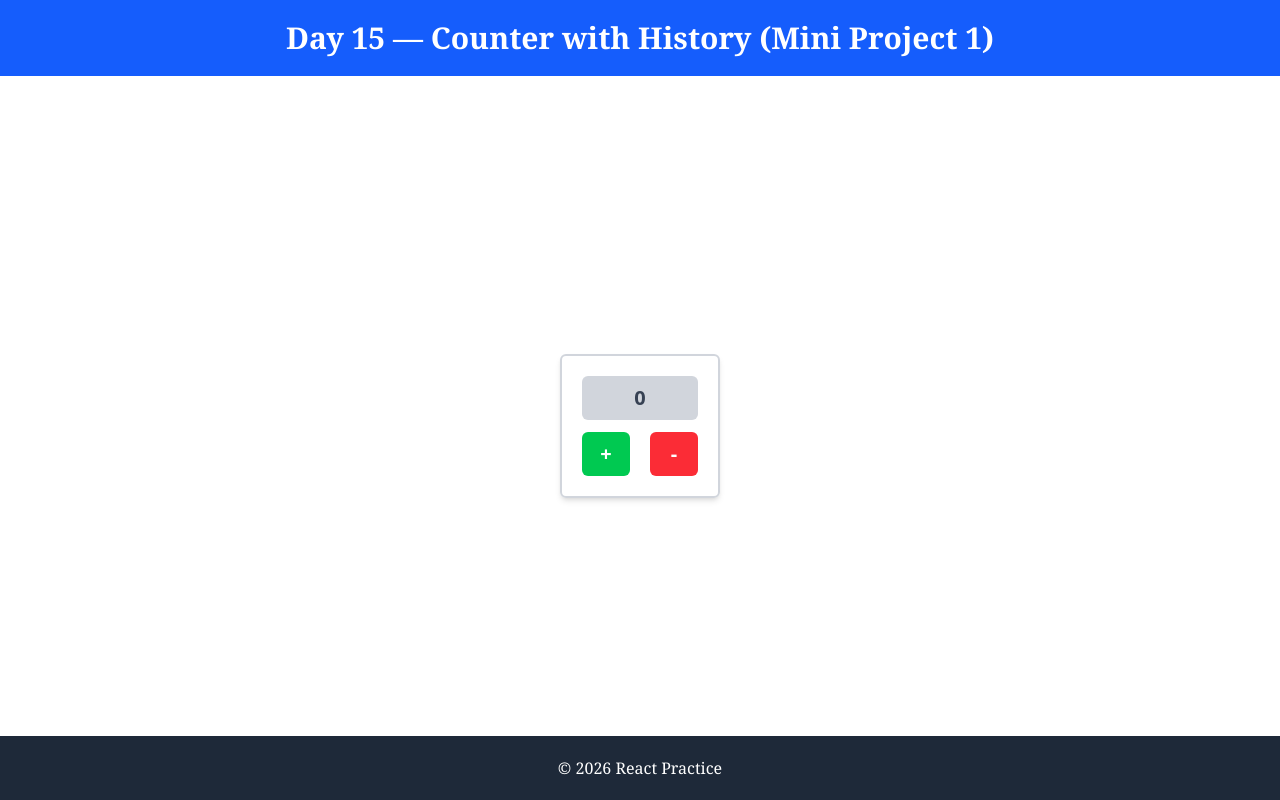
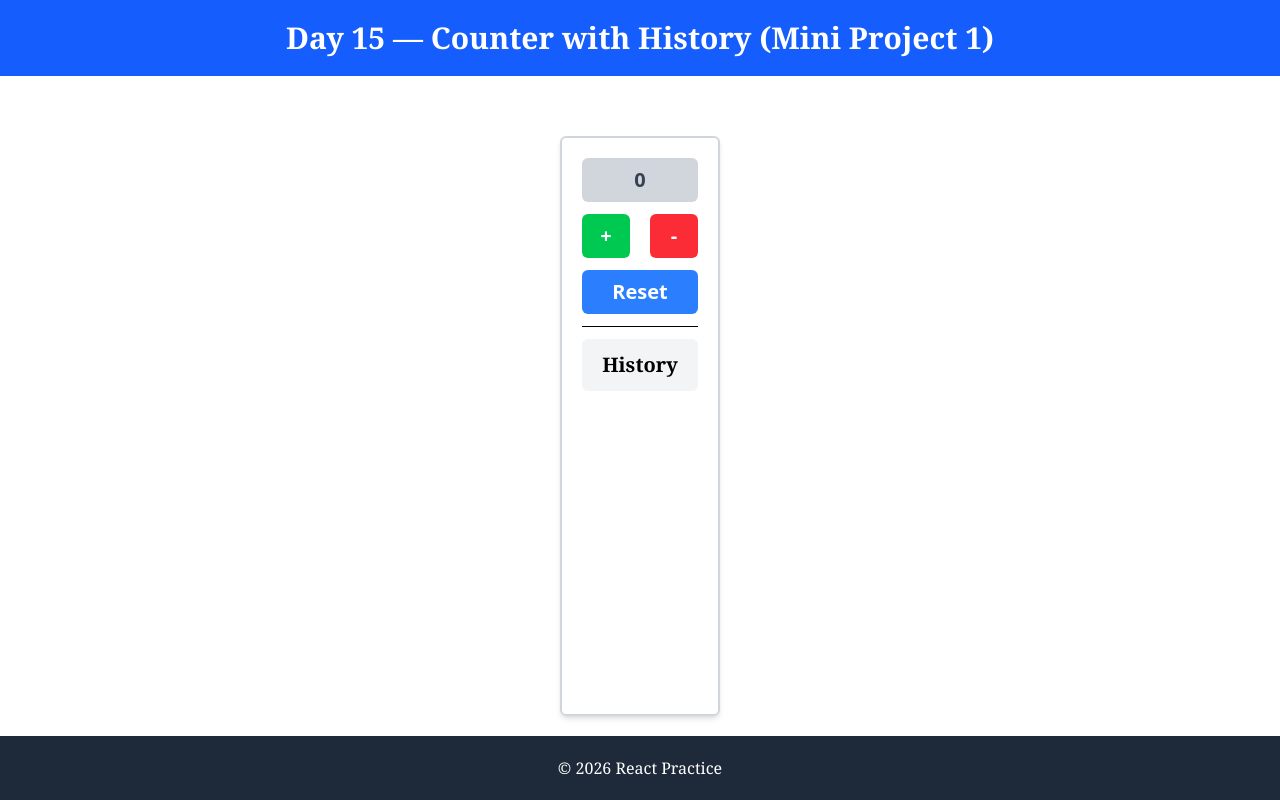
Before and after one commit to JekenMaharjan/react-fundamentals, a React (Vite) app in the folder client/: page /15-counter-with-history in a window 1280 px wide. Built offline with nearby package versions, Linux system fonts and the light colour scheme.

Commit message:
Day 15: Counter app with history complete (Mini Project 1)

```diff
--- a/client/src/pages/15-counter-with-history/App.jsx
+++ b/client/src/pages/15-counter-with-history/App.jsx
@@ -13,7 +13,7 @@
             </header>
 
             {/* MAIN CONTENT */}
-            <main className="flex-1 flex w-full p-5 justify-center items-center">
+            <main className="flex-1 flex w-full p-5 justify-center">
                 <Counter />
             </main>
 
--- a/client/src/pages/15-counter-with-history/Counter.jsx
+++ b/client/src/pages/15-counter-with-history/Counter.jsx
@@ -1,7 +1,14 @@
 import { useState } from "react";
+import History from "./History";
 
 const Counter = () => {
     const [count, setCount] = useState(0);
+    const [history, setHistory] = useState([]);
+
+    const updateCount = (newValue) => {
+        setCount(newValue);
+        setHistory([...history, newValue]);
+    };
 
     return (
         <div className="flex flex-col gap-3 border-2 border-gray-300 p-5 rounded-md shadow-md">
@@ -10,20 +17,35 @@
             >
                 {count}
             </p>
+
             <div className="flex gap-5">
                 <button
-                    className="px-4 py-2 w-12 text-xl font-bold text-white rounded-md bg-green-500 hover:bg-green-600"
-                    onClick={() => setCount(count + 1)}
+                    className="px-4 py-2 w-12 text-xl font-bold text-white
+                    rounded-md bg-green-500 hover:bg-green-600"
+                    onClick={() => updateCount(count + 1)}
                 >
                     +
                 </button>
                 <button
-                    className="px-4 py-2 w-12 text-xl font-bold text-white rounded-md bg-red-500 hover:bg-red-600"
-                    onClick={() => setCount(count - 1)}
+                    className="px-4 py-2 w-12 text-xl font-bold text-white
+                    rounded-md bg-red-500 hover:bg-red-600"
+                    onClick={() => updateCount(count - 1)}
                 >
                     -
                 </button>
             </div>
+
+            <button
+                className="px-4 py-2 text-xl font-bold text-white
+                    rounded-md bg-blue-500 hover:bg-blue-600"
+                onClick={() => updateCount(0)}
+            >
+                Reset
+            </button>
+
+            <hr />
+
+            <History countHistory={history}/>
         </div>
     );
 };
--- a/client/src/pages/15-counter-with-history/History.jsx
+++ b/client/src/pages/15-counter-with-history/History.jsx
@@ -1,7 +1,10 @@
-const History = () => {
+const History = ({ countHistory }) => {
     return (
-        <div>
-            sfds
+        <div className="flex flex-col gap-2 bg-gray-100 p-3 rounded-md">
+            <h3 className="font-bold font-serif text-xl text-center">History</h3>
+            {countHistory.map((value, index) => (
+                <p key={index} className="bg-gray-300 p-2 px-5 rounded-md">{value}</p>
+            ))}
         </div>
     );
 };
```
Also changed, not shown: client/src/pages/15-counter-with-history/README.md.
